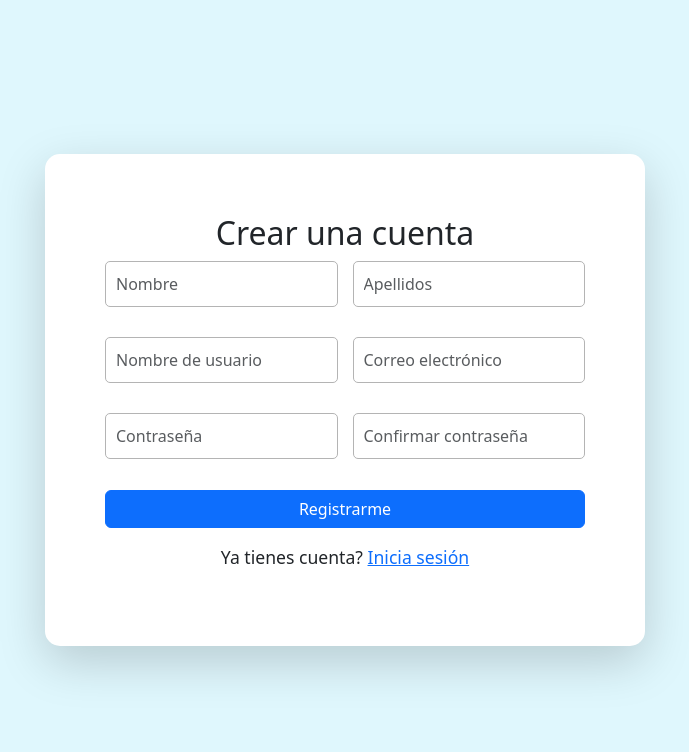
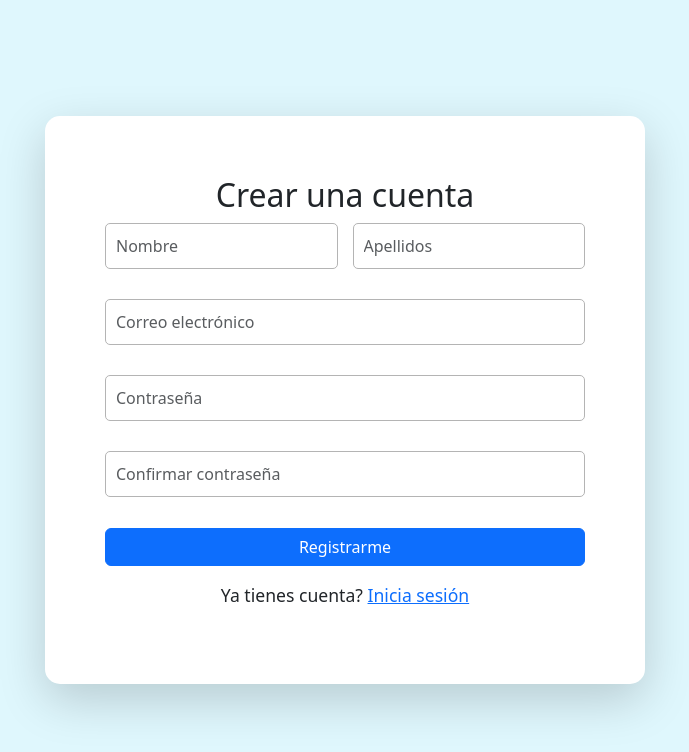
Before and after one commit to FranciscoDavidCampuzanoMelgarejo/ProyectoFinal_DaWeb--ReservasEvento, a React (Vite) app in the folder Frontend/gestionar-reservas-app/: page /register in a window 1280 px wide. Shown: the top 752 px of the page, without its empty margins (295-984 px from the left). Built offline with nearby package versions, Linux system fonts and the light colour scheme.

Commit message:
Añadido el blur event para mostrar los errores y los campos no rellenos

```diff
--- a/Frontend/gestionar-reservas-app/src/Register.css
+++ b/Frontend/gestionar-reservas-app/src/Register.css
@@ -44,22 +44,47 @@ button:hover {
     display: grid;
     gap: 15px;
   }
-
+.input-error {
+  border: 2px solid rgb(255, 0, 0) !important;
+}
 @media (min-width: 768px) {
   .form-grid-custom {
+    display: grid;
     grid-template-columns: 1fr 1fr;
     grid-template-areas:
       "nombre apellidos"
-      "usuario email"
-      "contraseña confirmar";
+      "email email"
+      "password password"
+      "confirmar confirmar";
+    gap: 15px;
   }
 
-  .form-control:nth-child(1) { grid-area: nombre; }
-  .form-control:nth-child(2) { grid-area: apellidos; }
-  .form-control:nth-child(3) { grid-area: usuario; }
-  .form-control:nth-child(4) { grid-area: email; }
-  .form-control:nth-child(5) { grid-area: contraseña; }
-  .form-control:nth-child(6) { grid-area: confirmar; }
+  .form-grid-custom .nombre{ grid-area: nombre; }
+  .form-grid-custom .apellidos{ grid-area: apellidos; }
+  .form-grid-custom .email{ grid-area: email; }
+  .form-grid-custom .password{ grid-area: password; }
+  .form-grid-custom .confirmar{ grid-area: confirmar; }
+}
+
+.error-message {
+  color: red;
+  font-size: 0.9rem;
+  margin-top: 5px;
+  display: block;
+  opacity: 0;
+  transform: translateY(2px);
+  animation: fadeInError 0.4s ease-out forwards;
+}
+
+@keyframes fadeInError {
+  0% {
+    opacity: 0;
+    transform: translateY(2px);
+  }
+  100% {
+    opacity: 1;
+    transform: translateY(0);
+  }
 }
 
 @keyframes fadeInUp {
--- a/Frontend/gestionar-reservas-app/src/components/FormularioLogin.jsx
+++ b/Frontend/gestionar-reservas-app/src/components/FormularioLogin.jsx
@@ -14,6 +14,18 @@ export function FormularioLogin(){
     setFormData({ ...formData, [e.target.name]: e.target.value });
     setErrors({ ...errors, [e.target.name]: '' });
   };
+  const handleBlur=(e)=>{
+    const { name, value } = e.target;
+    const newErrors = { ...errors };
+    if(name === 'email' && !value){
+      newErrors.email = 'El correo electrónico es obligatorio.';
+    }
+    if(name === 'password' && !value){
+      newErrors.password = 'La contraseña es obligatoria.';
+    }
+    setErrors(newErrors);
+  };
+
   const validar = () => {
     const newErrors = {};
     if (!formData.email) {
@@ -65,8 +77,8 @@ export function FormularioLogin(){
             <h2 className="text-center">Iniciar Sesión</h2>
             <form onSubmit={handleSubmit}>
             <div className="form-grid-login">
-              <InputField type="email" name="email" placeholder="Correo electrónico" value={formData.email} onChange={handleChange} error={errors.email}/>
-              <InputField type="password" name="password" placeholder="Contraseña" value={formData.password} onChange={handleChange} error={errors.password}/>
+              <InputField type="email" name="email" placeholder="Correo electrónico" value={formData.email} onChange={handleChange} onBlur={handleBlur} error={errors.email}/>
+              <InputField type="password" name="password" placeholder="Contraseña" value={formData.password} onChange={handleChange} onBlur={handleBlur} error={errors.password}/>
               </div>
               <div className="d-flex justify-content-center">
                 <button type="submit" className="btn btn-primary mt-3">Iniciar sesión</button>
--- a/Frontend/gestionar-reservas-app/src/components/FormularioRegistro.jsx
+++ b/Frontend/gestionar-reservas-app/src/components/FormularioRegistro.jsx
@@ -9,7 +9,6 @@ export function FormularioRegistro(){
   const[formData, setFormData]=useState({
     nombre:'',
     apellidos:'',
-    nombreUsuario:'',
     email:'',
     password:'',
     confirmarPassword:'',
@@ -20,18 +19,52 @@ const handleChange = (e) => {
   setFormData({ ...formData, [e.target.name]: e.target.value });
   setErrors({ ...errors, [e.target.name]: '' });
 };
+const handleBlur = (e) => {
+  const { name, value } = e.target;
+  const newErrors = { ...errors };
+  const expRegularNombre = /^[A-Za-zÁÉÍÓÚáéíóúÑñ\s]+$/;
+  const expRegularCorreo = /^[^\s@]+@[^\s@]+\.[^\s@]+$/;
+
+  switch (name) {
+    case 'nombre':
+      if(!value || !expRegularNombre.test(value)){
+        newErrors.nombre='Ingresa un nombre válido';
+      }
+      break;
+    case 'apellidos':
+      if(!value || !expRegularNombre.test(value)){
+        newErrors.apellidos='Ingresa un apellido válido';
+      }
+      break;
+    case 'email':
+      if (!value || !expRegularCorreo.test(value)){
+        newErrors.email='Ingresa un correo válido';
+      }
+      break;
+    case 'password':
+      if(!value){
+        newErrors.password='Ingresa una contraseña';
+      }
+      break;
+    case 'confirmarPassword':
+      if(value !== formData.password){
+        newErrors.confirmarPassword='Las contraseñas no coinciden';
+      }
+      break;
+    default:
+      break;
+  }
+  setErrors(newErrors);
+};
 const validacion=()=>{
   const newErrors={};
   const expRegularNombre=/^[A-Za-zÁÉÍÓÚáéíóúÑñ\s]+$/;
   const expRegularCorreo=/^[^\s@]+@[^\s@]+\.[^\s@]+$/;
   if(!formData.nombre || !expRegularNombre.test(formData.nombre)){
-    newErrors.nombre='Ingresa un nombre valido(solo letras)'
+    newErrors.nombre='Ingresa un nombre valido'
   }
   if(!formData.apellidos || !expRegularNombre.test(formData.apellidos)){
-    newErrors.apellidos='Ingresa un apellido valido(solo letras)'
-  }
-  if(!formData.nombreUsuario){
-    newErrors.nombreUsuario='Ingresa un nombre de usuario'
+    newErrors.apellidos='Ingresa un apellido valido'
   }
   if(!formData.email || !expRegularCorreo.test(formData.email)){
     newErrors.email='Ingresa un correo valido'
@@ -42,7 +75,6 @@ const validacion=()=>{
   if (formData.password !== formData.confirmarPassword) {
     newErrors.confirmarPassword = 'Las contraseñas no coinciden.';
   }
-  console.log("Errores de validación:", newErrors);
   setErrors(newErrors);
   return Object.keys(newErrors).length === 0;
 };
@@ -88,12 +120,21 @@ const handleSubmit = async (e) => {
             <h2 className="text-center">Crear una cuenta</h2>
             <form onSubmit={handleSubmit}>
             <div className="form-grid-custom">
-              <InputField type="text" name="nombre" placeholder="Nombre" value={formData.nombre} onChange={handleChange} error={errors.nombre} />
-              <InputField type="text" name="apellidos" placeholder="Apellidos"  value={formData.apellidos} onChange={handleChange} error={errors.apellidos} />
-              <InputField type="text" name="nombreUsuario" placeholder="Nombre de usuario"  value={formData.nombreUsuario} onChange={handleChange} error={errors.nombreUsuario} />
-              <InputField type="email" name="email" placeholder="Correo electrónico"  value={formData.email} onChange={handleChange} error={errors.email} />
-              <InputField type="password" name="password" placeholder="Contraseña"  value={formData.password} onChange={handleChange} error={errors.password} />
-              <InputField type="password" name="confirmarPassword" placeholder="Confirmar contraseña"  value={formData.confirmarPassword} onChange={handleChange} error={errors.confirmarPassword} />
+              <div className="nombre">
+                <InputField type="text" name="nombre" placeholder="Nombre" value={formData.nombre} onChange={handleChange} onBlur={handleBlur} error={errors.nombre} />
+              </div>
+              <div className="apellidos">
+                <InputField type="text" name="apellidos" placeholder="Apellidos"  value={formData.apellidos} onChange={handleChange} onBlur={handleBlur} error={errors.apellidos} />
+              </div>
+              <div className="email">
+                <InputField type="email" name="email" placeholder="Correo electrónico"  value={formData.email} onChange={handleChange} onBlur={handleBlur} error={errors.email} />
+              </div>
+              <div className="password">
+                <InputField type="password" name="password" placeholder="Contraseña"  value={formData.password} onChange={handleChange} onBlur={handleBlur} error={errors.password} />
+              </div>
+              <div className="confirmar">
+                <InputField type="password" name="confirmarPassword" placeholder="Confirmar contraseña"  value={formData.confirmarPassword} onChange={handleChange} onBlur={handleBlur} error={errors.confirmarPassword} />
+              </div>
             </div>
 
             <div className="d-flex justify-content-center">
--- a/Frontend/gestionar-reservas-app/src/components/InputField.jsx
+++ b/Frontend/gestionar-reservas-app/src/components/InputField.jsx
@@ -1,4 +1,4 @@
-export function InputField({type,name,placeholder,value,onChange,error}){
+export function InputField({type,name,placeholder,value,onChange,onBlur,error}){
     return(
         <div>
             <input
@@ -6,11 +6,12 @@ export function InputField({type,name,placeholder,value,onChange,error}){
                 name={name}
                 placeholder={placeholder}
                 required
-                className="form-control"
+                className={`form-control ${error ? 'input-error' : ''}`}
                 value={value}
                 onChange={onChange}
+                onBlur={onBlur}
             />
-            {error && <span style={{color: 'red', fontSize:'0.9rem'}}>{error}</span>}
+             {error && (<span className="error-message"> ❗ {error}</span>)}
         </div>
     );
 }
```
Lines whose indentation alone changed are shown as unchanged.
